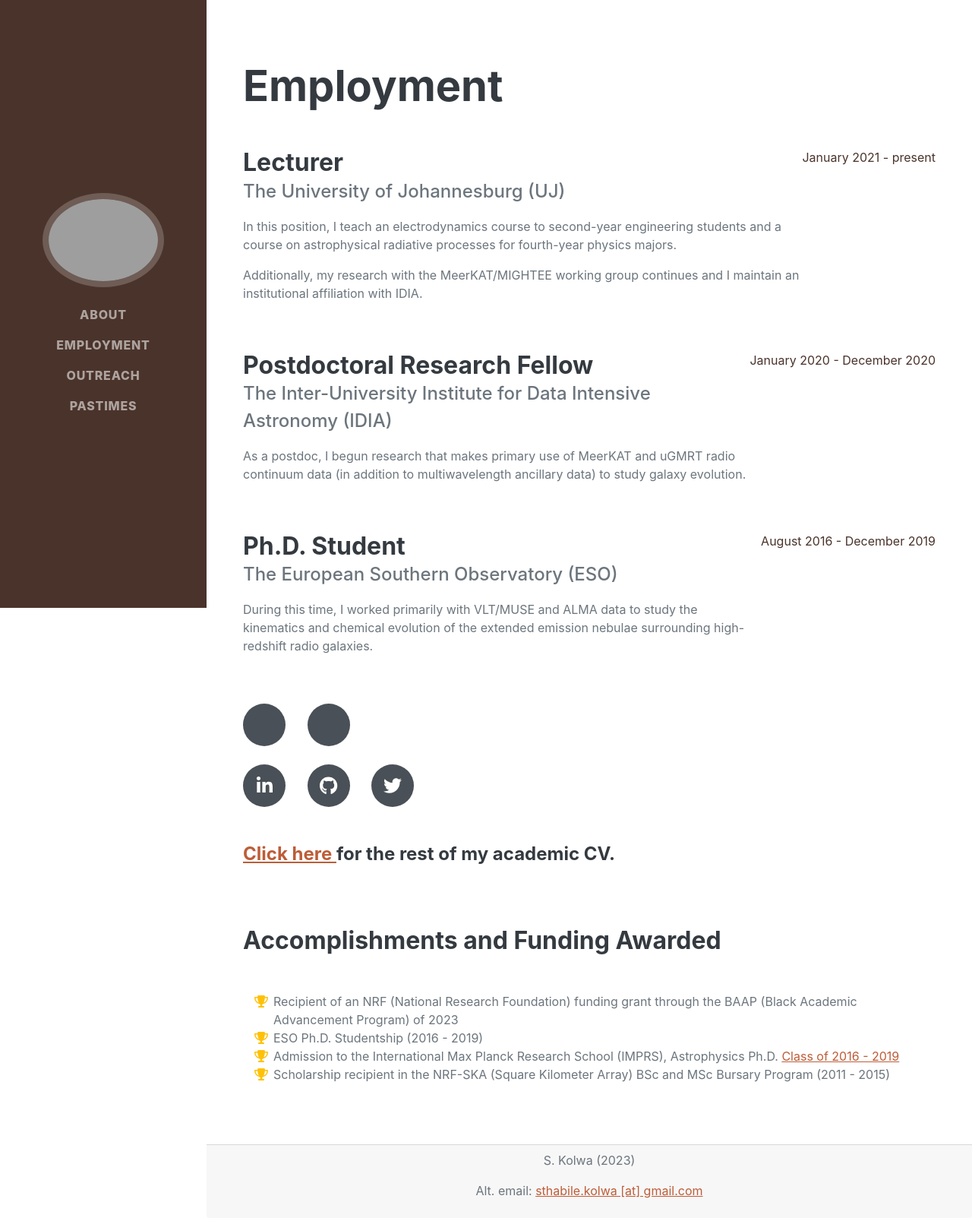
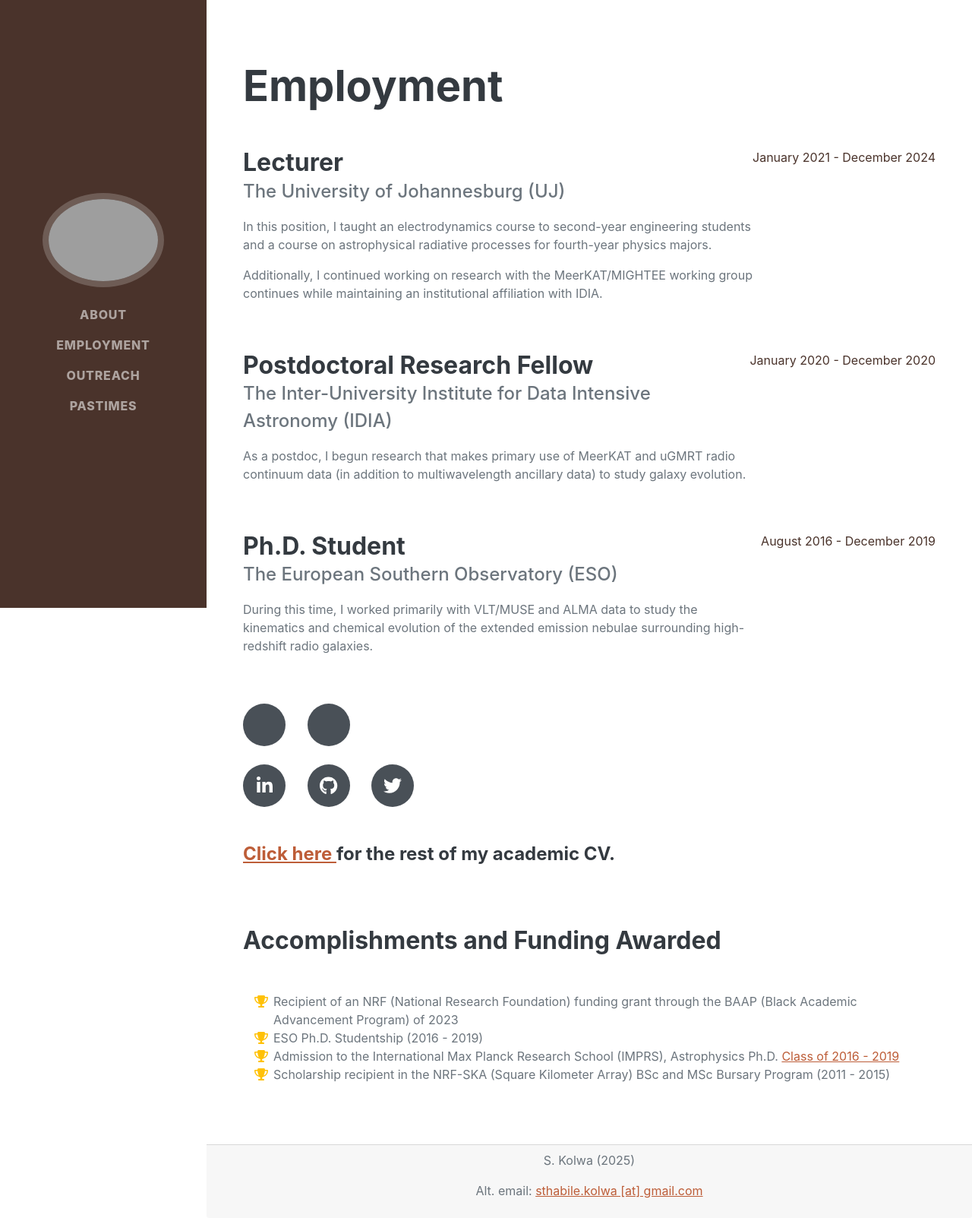
Before and after one commit to skolwa/skolwa.github.io, a website: page employment.html in a window 1280 px wide. Shown: the whole page at 76% size. Drawn offline with nearby package versions, Linux system fonts and the light colour scheme; grey boxes are pictures that could not be loaded; some icons are missing; a web font is replaced by a local one.

```diff
--- a/employment.html
+++ b/employment.html
@@ -45,11 +45,10 @@
                         <div class="flex-grow-1">
                             <h3 class="mb-0">Lecturer</h3>
                             <div class="subheading mb-3">The University of Johannesburg (UJ)</div>
-                            <p>In this position, I teach an electrodynamics course to second-year engineering students and a course on astrophysical radiative processes for fourth-year physics majors.</p>
-                            <p>Additionally, my research with the MeerKAT/MIGHTEE working group continues and I maintain an institutional affiliation with IDIA.</p>
-                            <!-- Add link to Astro 2 slides -->
+                            <p>In this position, I taught an electrodynamics course to second-year engineering students and a course on astrophysical radiative processes for fourth-year physics majors.</p>
+                            <p>Additionally, I continued working on research with the MeerKAT/MIGHTEE working group continues while maintaining an institutional affiliation with IDIA.</p>
                         </div>
-                        <div class="flex-shrink-0"><span class="text-primary">January 2021 - present</span></div>
+                        <div class="flex-shrink-0"><span class="text-primary">January 2021 - December 2024</span></div>
                     </div>
                     <div class="d-flex flex-column flex-md-row justify-content-between mb-5">
                         <div class="flex-grow-1">
@@ -112,8 +111,8 @@
         <!-- Core theme JS-->
         <script src="js/scripts.js"></script>
                 <footer class="card-footer">
-                <p>S. Kolwa (2023)</p>
-                <p>Alt. email: <a href="mailto:skolwa@uj.ac.za">sthabile.kolwa [at] gmail.com</a></p>
+                <p>S. Kolwa (2025)</p>
+                <p>Alt. email: <a href="mailto:sthabile.kolwa@gmail.com">sthabile.kolwa [at] gmail.com</a></p>
                 </footer>
     </body>
 </html>
```
Also changed, not shown: index.html (+5 -5 lines), outreach.html (+1 -1 lines), pastimes.html (+1 -1 lines).
